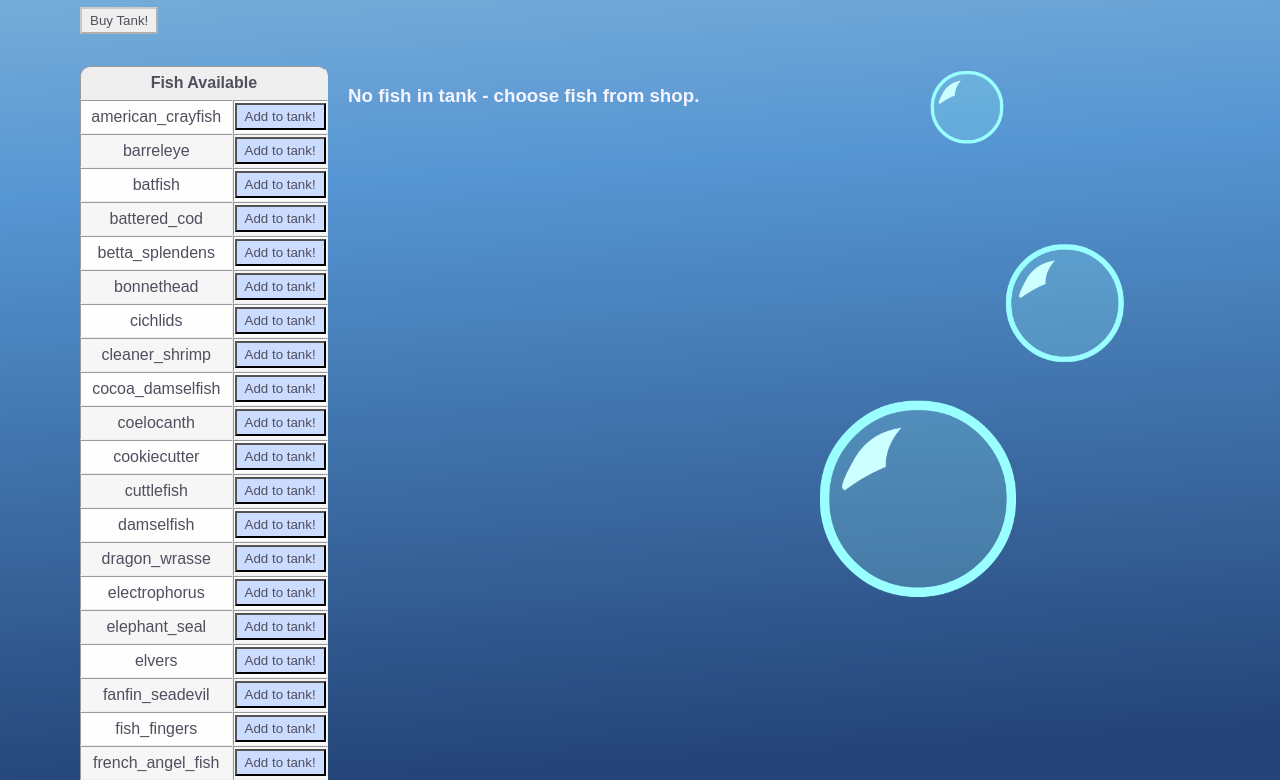
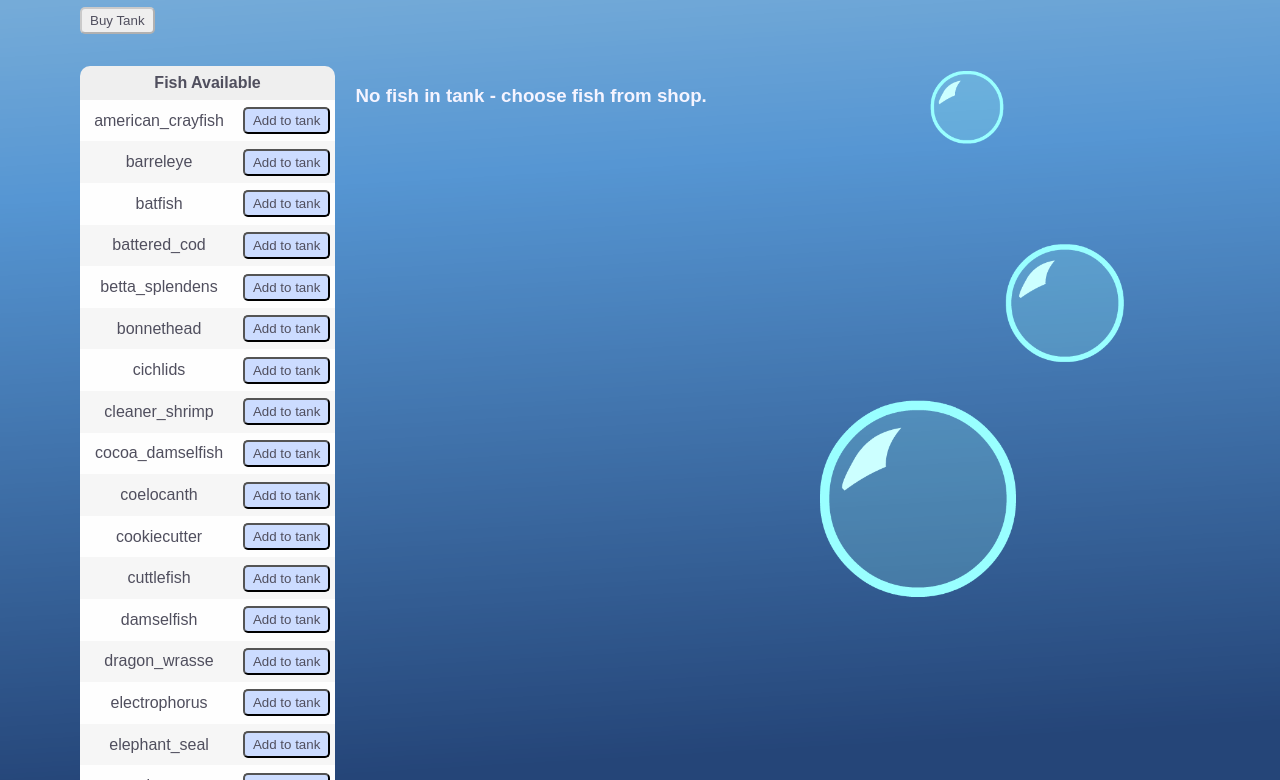
Before and after one commit to ryandawsonuk/AngularAquariumShop, a plain HTML site: page index.html in a window 1280 px wide. Shown: the part 73-853 px from the top of the page. Drawn offline with Linux system fonts and the light colour scheme.

Commit message:
making it look more aquatic

```diff
--- a/css/styles.css
+++ b/css/styles.css
@@ -6,17 +6,13 @@ border: none;
 }
 
 td, th {
-height: 30px;
-transition: all 0.3s; /* Simple transition for hover effect */
+height: 2em;
 }
 
 th {
-background: #EFEFEF; /* Darken header a bit */
-font-weight: bold;
-text-decoration: none;
-}
-
-table th:first-child{
+  background: #EFEFEF; /* Darker header  */
+  font-weight: bold;
+  text-decoration: none;
   border-radius:10px 10px 0 0;
 }
 
@@ -25,13 +21,13 @@ background: #FAFAFA;
 text-align: center;
 }
 
+tr td { background: #FEFEFE; padding: 0.3em;}
+
 /* Cells in even rows (2,4,6...) are one color */
 tr:nth-child(even) td { background: #F6F6F6; }
 
 /* Cells in odd rows (1,3,5...) are another (excludes header cells) */
 tr:nth-child(odd) td { background: #FEFEFE; }
-
-tr td.buttoncol:hover { background: #666; color: #FFF; } /* Hover cell effect! */
 
 .button {
     background-color: #ccdcff; /* Blue */
@@ -40,6 +36,10 @@ tr td.buttoncol:hover { background: #666; color: #FFF; } /* Hover cell effect! *
     text-align: center;
     text-decoration: none;
     display: inline-block;
+    -moz-border-radius: 5px;
+    -webkit-border-radius: 5px;
+    border-radius: 5px; /* future proofing */
+    -khtml-border-radius: 5px; /* for old Konqueror browsers */
 }
 
 .button:hover {
--- a/index.html
+++ b/index.html
@@ -11,12 +11,12 @@
 <body>
    <div ng-controller="FishShopController as fishCtrl" style="padding-left: 5pc">
       <div>
-        <h1>Choose Fish for your new Tank!</h1>
+        <h1>Choose Fish for your new Tank</h1>
       </div>
 
       <div style="padding-bottom:2em">
         <span ng-bind="fishCtrl.message" class="message"></span>
-        <button class="button" ng-disabled="!fishCtrl.canLiveTogether || fishCtrl.tank.length == 0" ng-click="alert('Sorry, online purchase not available, please call store!')">Buy Tank!</button>
+        <button class="button" ng-disabled="!fishCtrl.canLiveTogether || fishCtrl.tank.length == 0" ng-click="alert('Sorry, online purchase not available, please call store!')">Buy Tank</button>
       </div>
 
       <div>
--- a/shopFish.html
+++ b/shopFish.html
@@ -1,10 +1,10 @@
-<table border="1">
+<table >
 <thead>
   <th colspan="2">Fish Available</th>
 </thead>
 <tr ng-repeat="item in items">
   <td><span ng-bind="item"></span></td>
   <td class="buttoncol">
-    <button ng-click="onAdd({index: $index});" class="button">Add to tank!</button></td>
+    <button ng-click="onAdd({index: $index});" class="button">Add to tank</button></td>
 </tr>
 </table>
```
Also changed, not shown: tankFish.html (+2 -2 lines), 1 other file.
